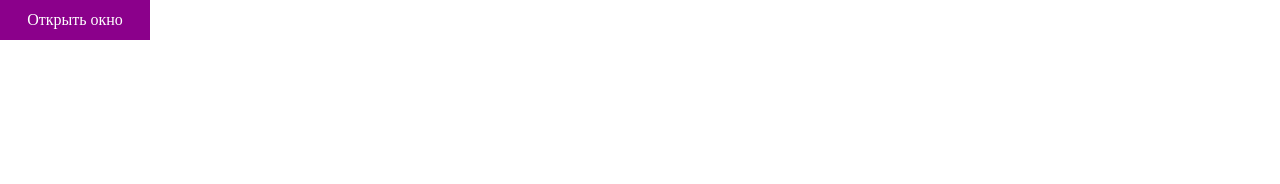
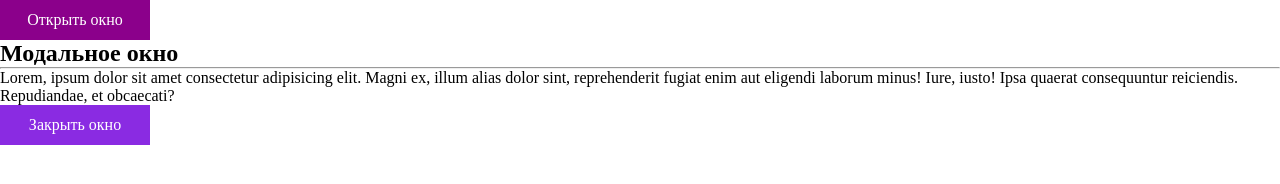
Before and after one commit to Rachell413/11.12.-git, a plain HTML site: page index3.html in a window 1280 px wide. Drawn offline with Linux system fonts and the light colour scheme.

Commit message:
Создала модальное окно

```diff
--- a/index3.html
+++ b/index3.html
@@ -15,6 +15,22 @@
           <label for="toogle-modal-window">
             Открыть окно
           </label>
+    </div>
+
+    <div id="modal-window">
+        <div id="modal-window-content">
+            <h2>Модальное окно</h2>
+            <hr/>
+            <p>Lorem, ipsum dolor sit amet consectetur adipisicing elit. Magni ex, illum alias dolor sint, reprehenderit fugiat enim aut eligendi laborum minus! Iure, iusto! Ipsa quaerat consequuntur reiciendis. Repudiandae, et obcaecati?</p>
+            <input
+          name="toogle-modal-window"
+          type="radio"
+          id="toogle-modal-window"
+          />
+          <label for="toogle-modal-window">
+            Закрыть окно
+          </label>
+        </div>
     </div>
     <style>
         * {
```
